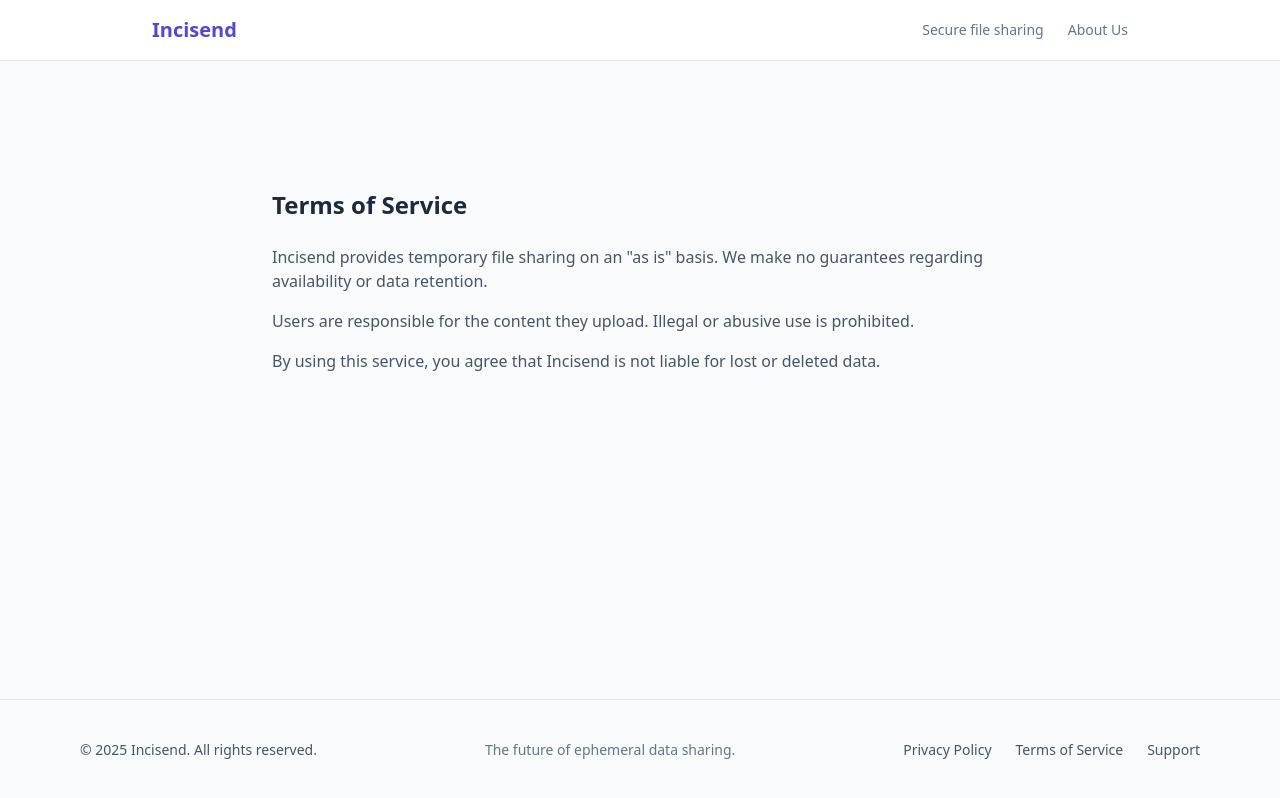
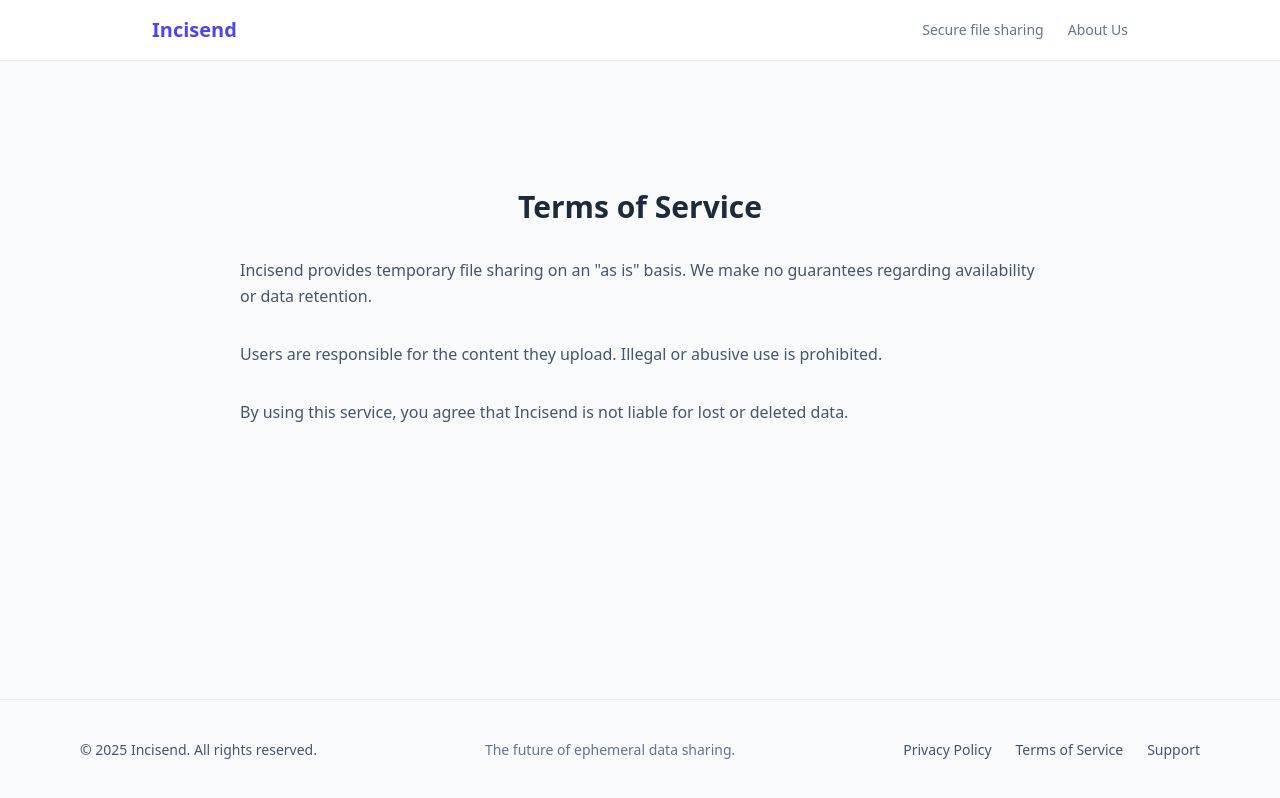
Before and after one commit to Inciverse/incisend, a Next.js app: page /terms in a window 1280 px wide. Built offline with nearby package versions, Linux system fonts and the light colour scheme.

Commit message:
Update page.tsx

```diff
--- a/app/terms/page.tsx
+++ b/app/terms/page.tsx
@@ -1,22 +1,28 @@
 export default function TermsOfService() {
   return (
-    <main className="max-w-3xl mx-auto py-20 px-4">
-      <h1 className="text-2xl font-semibold mb-6">Terms of Service</h1>
+    <main className="flex justify-center px-4 py-20">
+      <div className="w-full max-w-[800px] space-y-8">
 
-      <p className="mb-4">
-        Incisend provides temporary file sharing on an "as is" basis. We make no
-        guarantees regarding availability or data retention.
-      </p>
+        <h1 className="text-3xl font-bold text-center">
+          Terms of Service
+        </h1>
 
-      <p className="mb-4">
-        Users are responsible for the content they upload. Illegal or abusive
-        use is prohibited.
-      </p>
+        <p className="text-slate-600 leading-relaxed">
+          Incisend provides temporary file sharing on an "as is" basis.
+          We make no guarantees regarding availability or data retention.
+        </p>
 
-      <p className="mb-4">
-        By using this service, you agree that Incisend is not liable for lost or
-        deleted data.
-      </p>
+        <p className="text-slate-600 leading-relaxed">
+          Users are responsible for the content they upload.
+          Illegal or abusive use is prohibited.
+        </p>
+
+        <p className="text-slate-600 leading-relaxed">
+          By using this service, you agree that Incisend is not liable
+          for lost or deleted data.
+        </p>
+
+      </div>
     </main>
   );
 }
```
